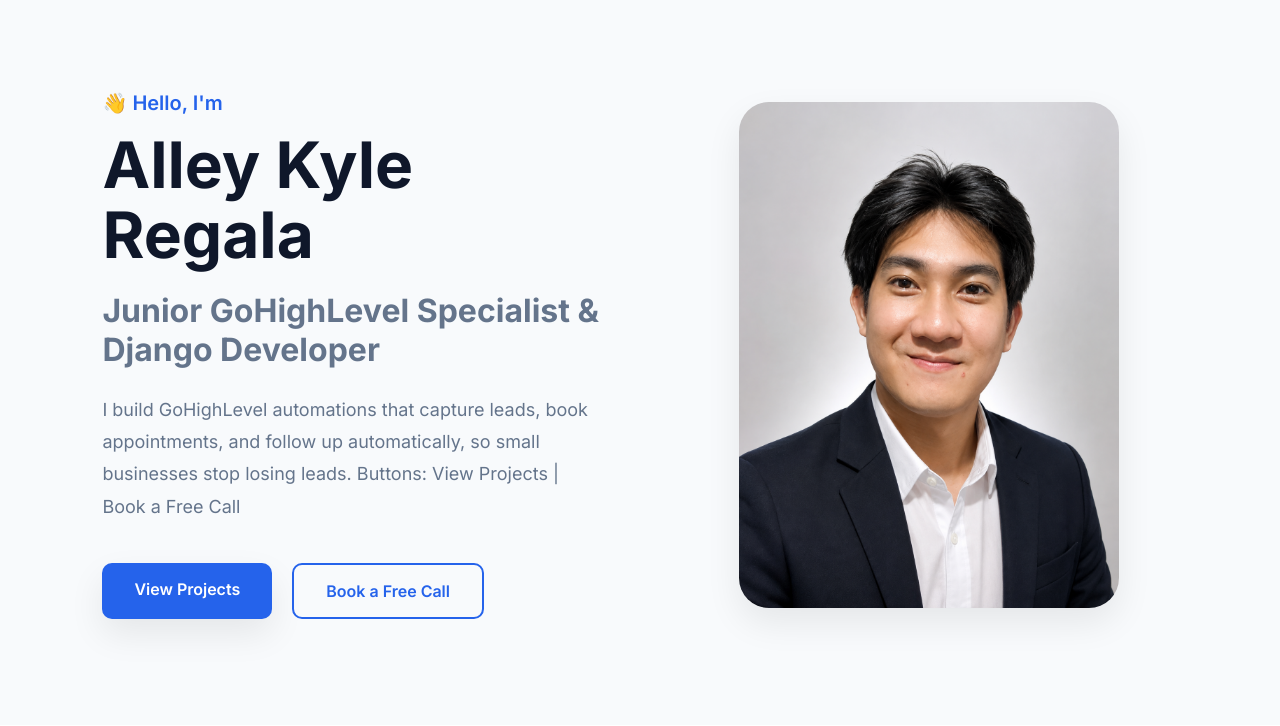
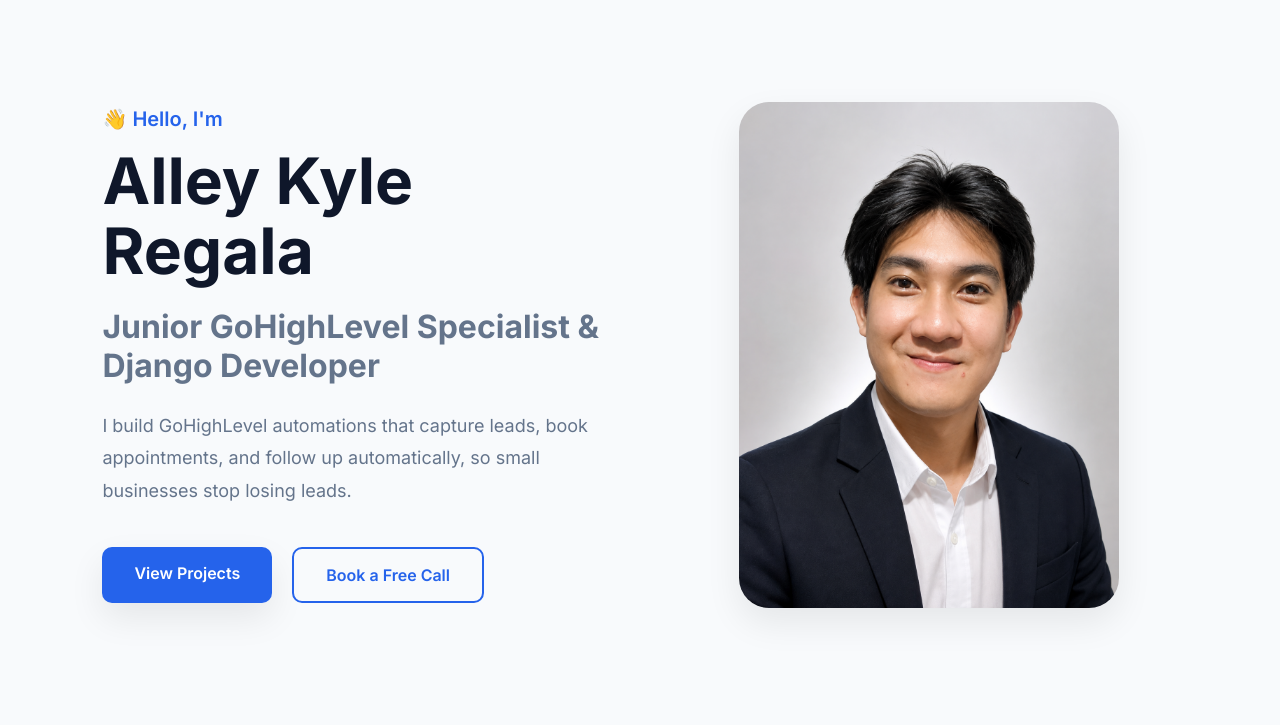
Before and after one commit to Alleykyle/Portfolio, a Django app: page / in a window 1280 px wide. Shown: the part 75-801 px from the top of the page. Run offline with Django 5.2, Linux system fonts and the light colour scheme.

Commit message:
Update hero decription

```diff
--- a/portfolio_app/templates/portfolio_app/home.html
+++ b/portfolio_app/templates/portfolio_app/home.html
@@ -51,7 +51,6 @@
         <p class="hero-description">
 
             I build GoHighLevel automations that capture leads, book appointments, and follow up automatically, so small businesses stop losing leads.
-            Buttons: View Projects | Book a Free Call
 
         </p>
 
```
